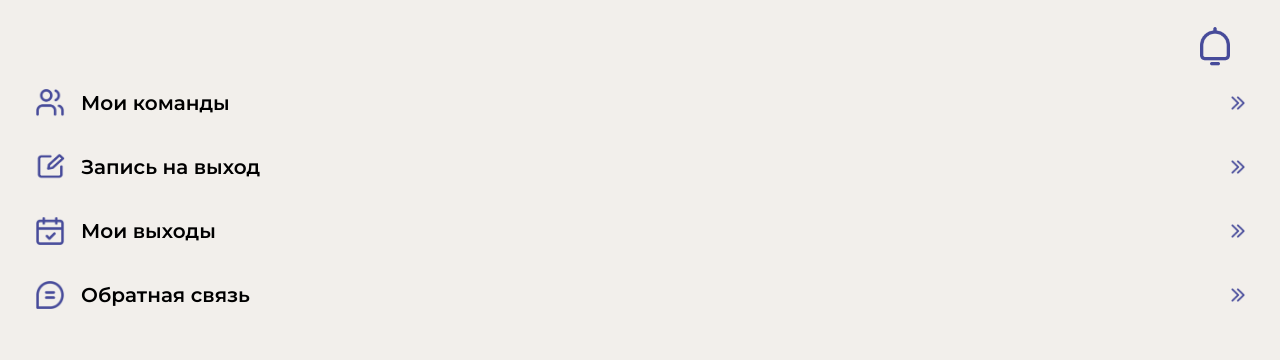
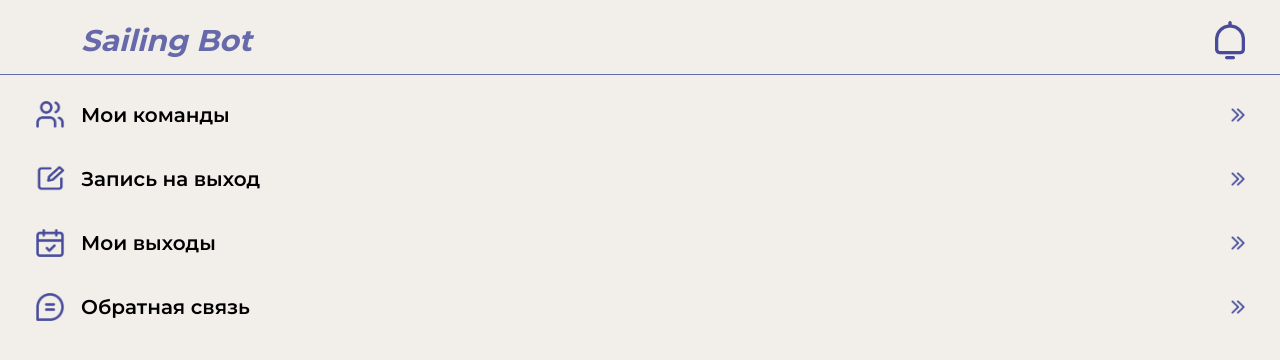
Before and after one commit to keshabobrov/YachtWind, a Flask app: page / in a window 1280 px wide. Shown: the top 360 px of the page. Run offline with Flask 3, Linux system fonts and the light colour scheme; data that the repository does not hold is empty; some libraries are stand-ins or nearby versions.

Commit message:
Added teams page. Change design of main page. Added "sailing bot" text.

```diff
--- a/static/main.css
+++ b/static/main.css
@@ -11,7 +11,7 @@ body {
 
 .container, .registrationForm {
     display: flex;
-    margin: 25px 35px;
+    margin: 19px 35px;
     font-family: "Montserrat", serif;
     font-style: normal;
     font-weight: 600;
@@ -29,22 +29,31 @@ body {
     padding-bottom: 100px;
     max-width: inherit;
     width: 100%;
+    min-height: 340px;
     background-color: #F2EFEB;
     z-index: 1;
 }
 
-.overlay_header {
+.header {
+    padding-bottom: 11px;
+    display: flex;
+    flex-direction: row;
     width: 100vw;
     position: relative;
     left: calc(-50vw + 50%);
-    min-height: 39px;
+    min-height: 44px;
     border-bottom: 1px solid #676AAA;
 }
 
 .header_text {
-    margin-left: 58px;
+    margin: auto 29px;
     font-weight: 700;
     color: #676AAA;
+}
+
+.arrow_exit {
+    width: 15px;
+    margin: auto 0 auto 37px;
 }
 
 .inputBlock {
@@ -76,8 +85,13 @@ body {
     display: none;
 }
 
+#main_header {
+    font-size: 30px;
+    font-style: italic;
+}
+
 #notification_indicator {
-    margin: 0 10px 20px auto;
+    margin: 0 30px 0 auto;
     max-width: 40px;
 }
 
@@ -86,7 +100,14 @@ body {
 }
 
 #my_teams {
+    margin-top: 26px;
     background-image: url("/static/src/users.png"), url("/static/src/arrow.png");
+}
+
+#team_table {
+    margin: 36px 0;
+    display: flex;
+    flex-direction: column;
 }
 
 #enroll_training {
--- a/static/overlays.js
+++ b/static/overlays.js
@@ -26,3 +26,12 @@ function overlayCreation(param) {
         overlayEvents(1)
     }
 }
+
+function overlayTeams(param) {
+    if (param === 1) {
+        document.getElementById("overlay_teams").style.display = "flex";
+    }
+    if (param === 0) {
+        document.getElementById("overlay_teams").style.display = "none";
+    }
+}
--- a/templates/index.html
+++ b/templates/index.html
@@ -6,7 +6,6 @@
           content="width=device-width, user-scalable=no, initial-scale=1.0, maximum-scale=1.0, minimum-scale=1.0">
     <meta http-equiv="X-UA-Compatible" content="ie=edge">
     <link href="../static/main.css" rel="stylesheet" type="text/css">
-<!--    <link href="https://fonts.googleapis.com/css2?family=Montserrat:wght@400..600" rel="stylesheet">-->
     <script src="https://telegram.org/js/telegram-web-app.js"></script>
     <script src="https://ajax.googleapis.com/ajax/libs/jquery/3.6.3/jquery.min.js"></script>
     <title>YachtingBot</title>
@@ -14,9 +13,13 @@
 <body>
     <div class="container">
         <nav class="mainMenu">
-            <div id="notification_indicator"><button type="button" id="notification_button" onclick=""><img src="/static/src/notification.png"></button></div>
+            <div class="header" id="main_header">
+                <div class="arrow_exit"><button type="button" style="display: none"><img src="/static/src/arrow_exit.png"></button></div>
+                <div class="header_text">Sailing Bot</div>
+                <div id="notification_indicator"><button type="button" id="notification_button" onclick=""><img src="/static/src/notification.png"></button></div>
+            </div>
             <div class="rows" id="my_teams">
-                <button type="button" onclick="document.getElementById('overlay').style.display = 'flex'">Мои команды</button>
+                <button type="button" onclick="overlayTeams(1)">Мои команды</button>
             </div>
             <div class="rows" id="enroll_training">
                 <button type="button" onclick="overlayEvents(1)">Запись на выход</button>
@@ -32,7 +35,8 @@
             </div>
         </nav>
         <div class="overlay" id="overlay_registration">
-            <div class="overlay_header">
+            <div class="header">
+                <div class="arrow_exit"><button type="button" style="display: none"><img src="/static/src/arrow_exit.png"></button></div>
                 <div class="header_text">Регистрация</div>
             </div>
             <div class="registrationForm">
@@ -53,8 +57,22 @@
                 </form>
             </div>
         </div>
+        <div class="overlay" id="overlay_teams">
+            <div class="header">
+                <div class="arrow_exit"><button type="button" onclick="overlayTeams(0)"><img src="/static/src/arrow_exit.png"></button></div>
+                <div class="header_text">Мои команды</div>
+            </div>
+            <table id="team_table">
+                    <tr><td>Команда Ивана</td></tr>
+                    <tr><td>Команда Валеры</td></tr>
+                    <tr><td>Команда Димы</td></tr>
+            </table>
+            <div id="create_team">
+                <button type="button" onclick="">Создать команду</button>
+            </div>
+        </div>
         <div class="overlay" id="overlay_enroll">
-            <div class="overlay_header">
+            <div class="header">
                 <div class="header_text">Запись на выход</div>
                 <div class="arrow_div" onclick="overlayEvents(0)"><i class="arrow left"></i></div>
                 <table id="enroll_table">
@@ -69,11 +87,11 @@
             </div>
         </div>
         <div class="overlay" id="event_creation">
-            <div class="overlay_header">
+            <div class="header">
                 <div class="header_text">Создание события</div>
                 <div class="arrow_div" onclick="overlayCreation(0)"><i class="arrow left"></i></div>
             </div>
-            <div class="overlay_header" id="creation_form">
+            <div class="header" id="creation_form">
                 <form id="event_create_form">
                     <div class="create_row">
                         <div class="create_form_label"><label for="date_form">Дата события:</label></div>
@@ -91,11 +109,11 @@
             </div>
         </div>
         <div class="overlay" id="overlay_event">
-            <div class="overlay_header">
+            <div class="header">
                 <div class="header_text">Запись на тренировку</div>
                 <div class="arrow_div" onclick="clearTable()"><i class="arrow left"></i></div>
             </div>
-            <div class="overlay_header">
+            <div class="header">
                 <div class="block_info">
                     <div class="block_row" style="display: none">
                         <div id="info_uid"></div>
```
Also changed, not shown: static/src/arrow_exit.png (added).
